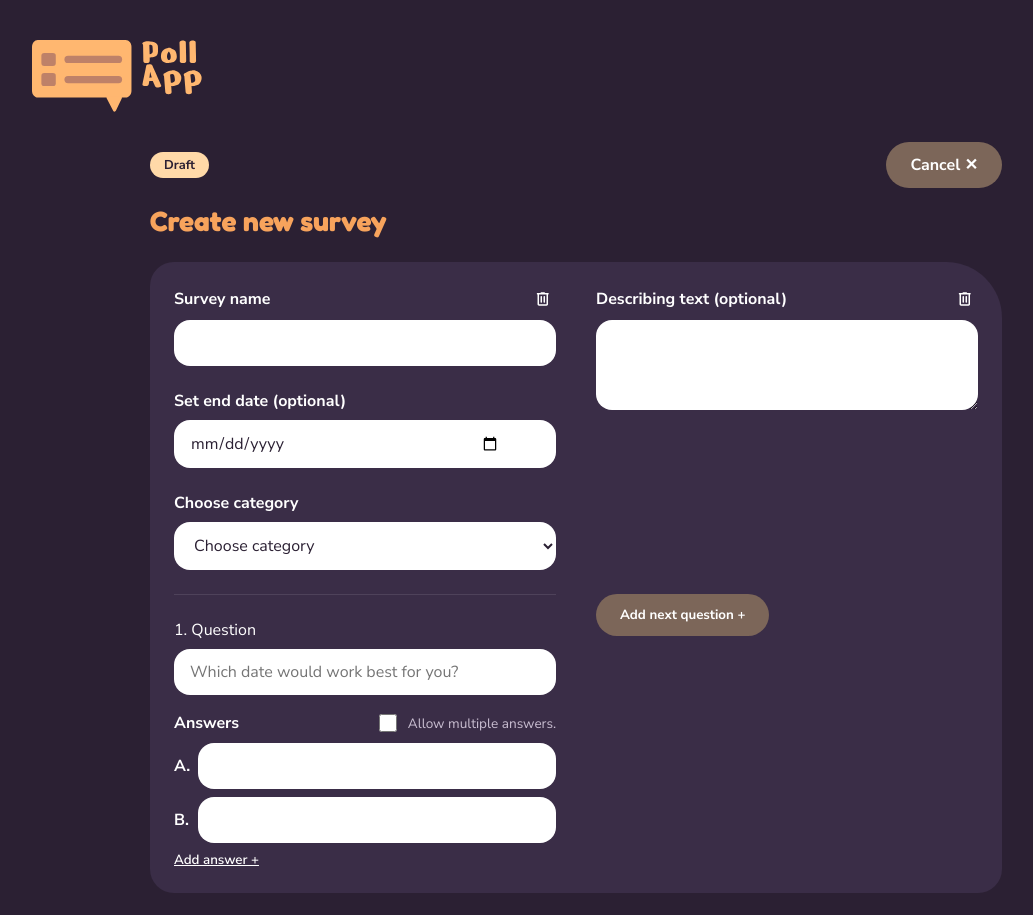
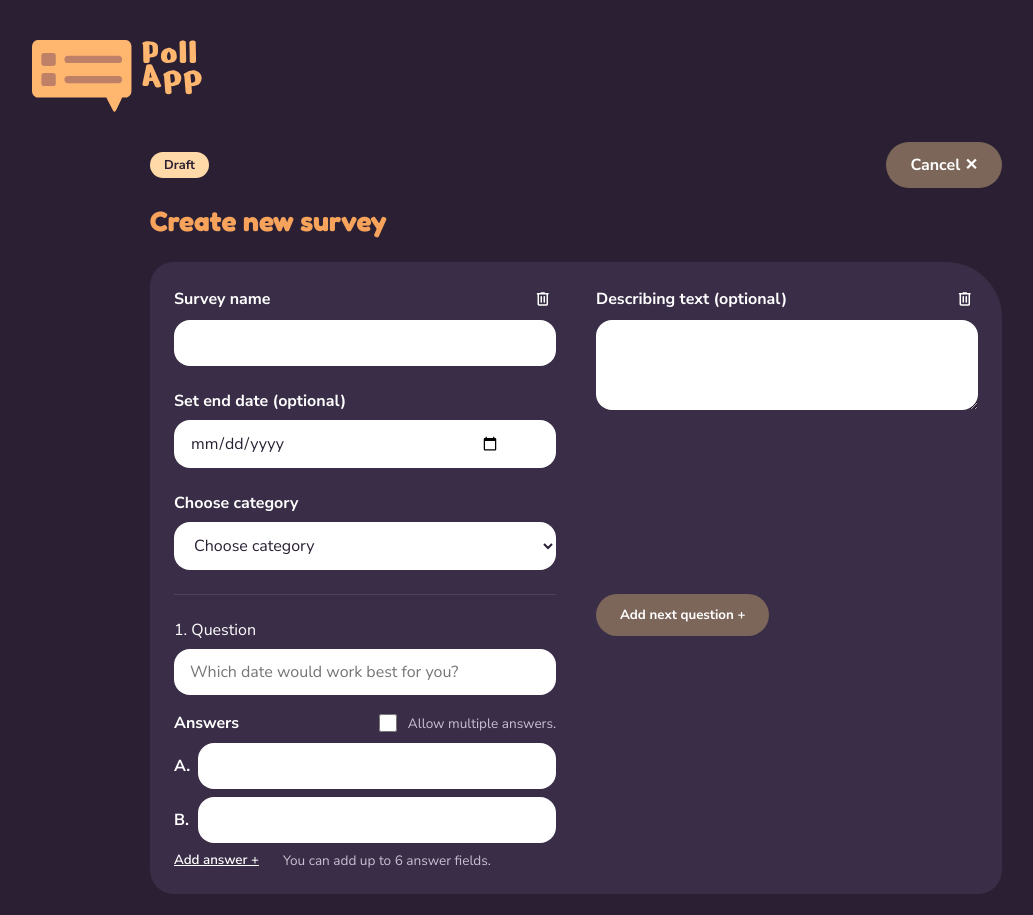
Before and after one commit to Curtis-GH/poll_app, an Angular app: page /surveys/new in a window 1280 px wide. Shown: the top 915 px of the page, without its empty margins (64-1097 px from the left). Built offline with nearby package versions, Linux system fonts and the light colour scheme.

Commit message:
feat: raise answer option limit to 6 and show a hint next to Add answer
Show "You can add up to 6 answer fields." beside the Add answer link,
matching the Figma note. Raised MAX_OPTIONS from 5 to 6.

```diff
--- a/src/app/features/survey-create/survey-create.html
+++ b/src/app/features/survey-create/survey-create.html
@@ -148,9 +148,12 @@
           </div>
 
           @if (question.options.length < maxOptions) {
-            <button type="button" class="link-button" (click)="addOption(qIndex)">
-              Add answer +
-            </button>
+            <div class="add-answer-row">
+              <button type="button" class="link-button" (click)="addOption(qIndex)">
+                Add answer +
+              </button>
+              <span class="add-answer-row__hint">You can add up to {{ maxOptions }} answer fields.</span>
+            </div>
           }
         </div>
       }
--- a/src/app/features/survey-create/survey-create.scss
+++ b/src/app/features/survey-create/survey-create.scss
@@ -217,6 +217,17 @@ textarea {
   padding: 0;
 }
 
+.add-answer-row {
+  display: flex;
+  align-items: center;
+  gap: var(--space-md);
+
+  &__hint {
+    color: var(--color-text-muted);
+    font-size: 0.85rem;
+  }
+}
+
 .button {
   display: inline-flex;
   align-items: center;
--- a/src/app/features/survey-create/survey-create.ts
+++ b/src/app/features/survey-create/survey-create.ts
@@ -9,7 +9,7 @@ interface QuestionForm {
   options: string[];
 }
 
-const MAX_OPTIONS = 5;
+const MAX_OPTIONS = 6;
 
 @Component({
   selector: 'app-survey-create',
```
